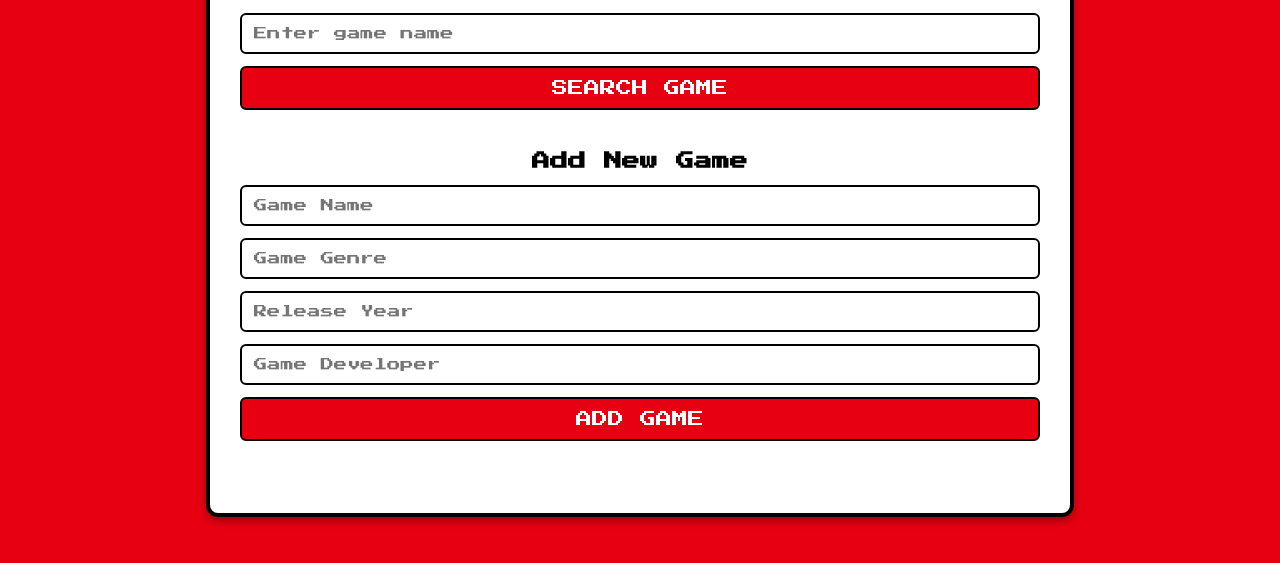
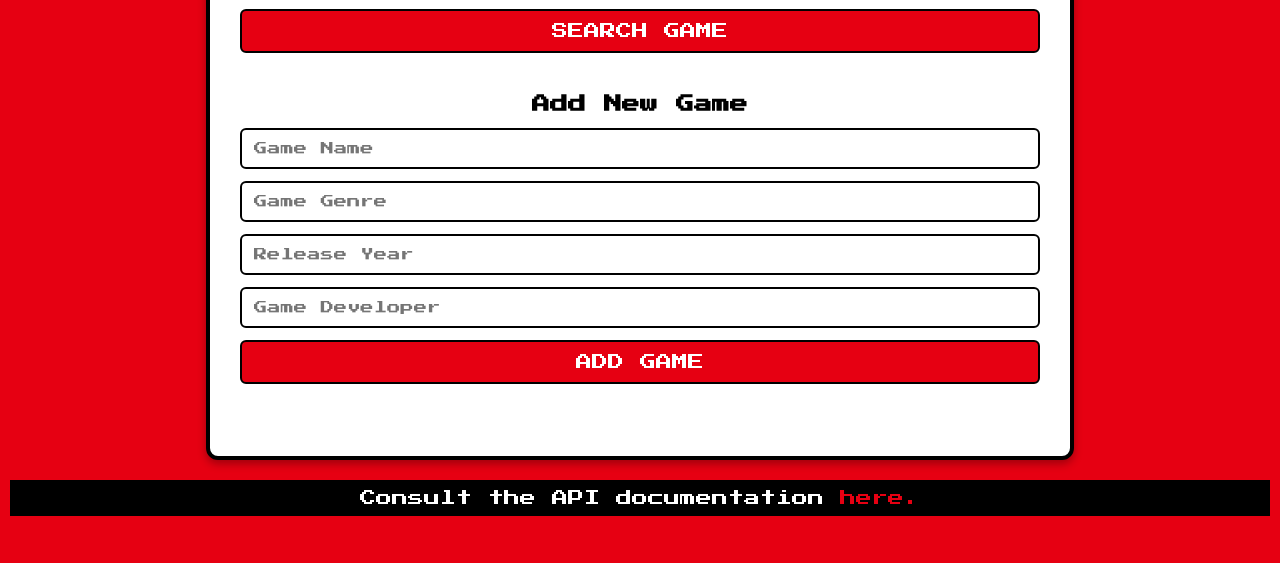
Before and after one commit to Sah2Sah2/ExpressAPI_NintendoGames, a website: page basicUI.html in a window 1280 px wide. Shown: the part 247-810 px from the top of the page. Drawn offline with Linux system fonts and the light colour scheme.

Commit message:
Added documentation to UI. UI not working due to CORS

```diff
--- a/basicUI.html
+++ b/basicUI.html
@@ -13,10 +13,20 @@
             margin: 0;
             padding: 20px;
             display: flex;
-            justify-content: center;
+            flex-direction: column;
             align-items: center;
+            justify-content: space-between;
             height: 100vh;
         }
+
+        .wrapper {
+            display: flex;
+            flex-direction: column;
+            align-items: center;
+            width: 100%;
+            flex-grow: 1;
+        }
+
         .container {
             max-width: 800px;
             width: 100%;
@@ -26,7 +36,25 @@
             border-radius: 12px;
             box-shadow: 0 4px 8px rgba(0, 0, 0, 0.3);
             border: 4px solid #000;
+            margin-bottom: 20px;
         }
+
+        footer {
+            text-align: center;
+            padding: 10px;
+            width: 100%;
+            color: #fff;
+            background-color: #000;
+        }
+
+        footer a {
+            color: #e60012;
+            text-decoration: none;
+        }
+        footer a:hover {
+            text-decoration: underline;
+        }
+
         h1 {
             text-align: center;
             color: #e60012;
@@ -89,7 +117,7 @@
             font-size: 18px;
             text-align: center;
         }
-        /* Add responsive layout */
+
         @media (max-width: 600px) {
             .container {
                 padding: 15px;
@@ -99,6 +127,7 @@
 
 </head>
 <body>
+    <div class="wrapper">
         <div class="container">
             <h1>Game Library</h1>
 
@@ -111,7 +140,6 @@
                 <button onclick="fetchGameByName()">Search Game</button>
             </div>
 
-        <!-- Add New Game Form -->
             <div style="margin-top: 30px;">
                 <h2>Add New Game</h2>
                 <input type="text" id="newGameName" placeholder="Game Name">
@@ -127,7 +155,7 @@
         </div>
 
     <script>
-        const API_URL = 'https://your-express-api.azurewebsites.net/game';
+        const API_URL = 'https://nintendogamesminimalapi.azurewebsites.net/games'; // Link to Azure
 
         function fetchAllGames() {
             fetch(API_URL)
@@ -191,10 +219,10 @@
             }
 
             const newGame = {
-                name: newGameName,           // Match MongoDB field name: name
-                genre: newGameGenre,         // Match MongoDB field name: genre
-                releaseYear: newGameReleaseYear, // Match MongoDB field name: releaseYear
-                developer: newGameDeveloper   // Match MongoDB field name: developer
+                name: newGameName,                  // Match MongoDB field name: name
+                genre: newGameGenre,                // Match MongoDB field name: genre
+                releaseYear: newGameReleaseYear,    // Match MongoDB field name: releaseYear
+                developer: newGameDeveloper         // Match MongoDB field name: developer
             };
 
             fetch(API_URL, {
@@ -225,5 +253,10 @@
             }, 3000);
         }
     </script>
+
+    <footer>
+        Consult the API documentation <a href="index.html"> here.</a>
+    </footer>
+</div>
 </body>
 </html>
```
Also changed, not shown: Index.html (+3 -7 lines), server.js (+6 -4 lines). Lines whose indentation alone changed are shown as unchanged.
